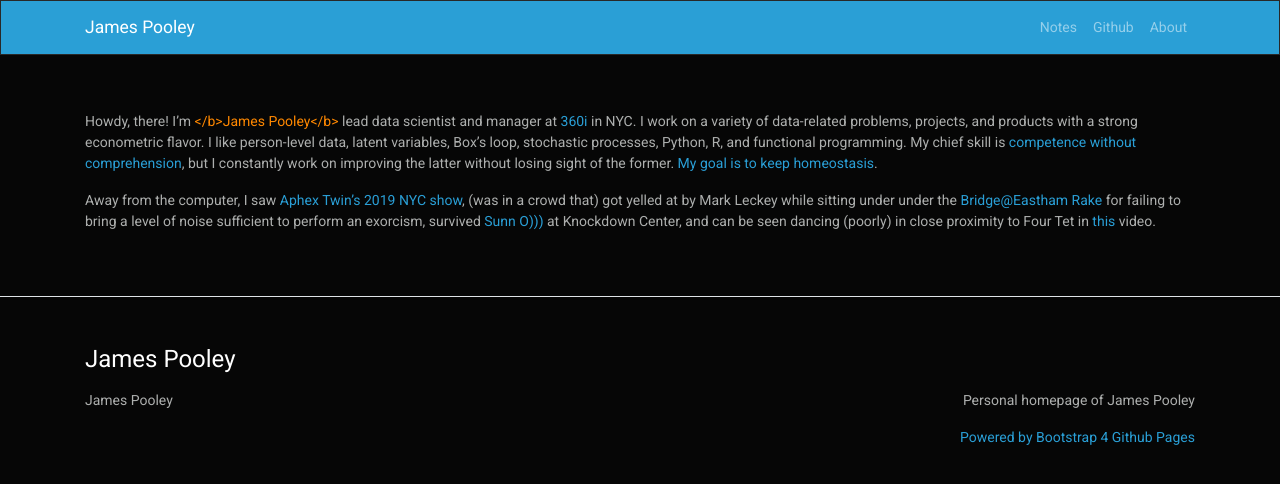
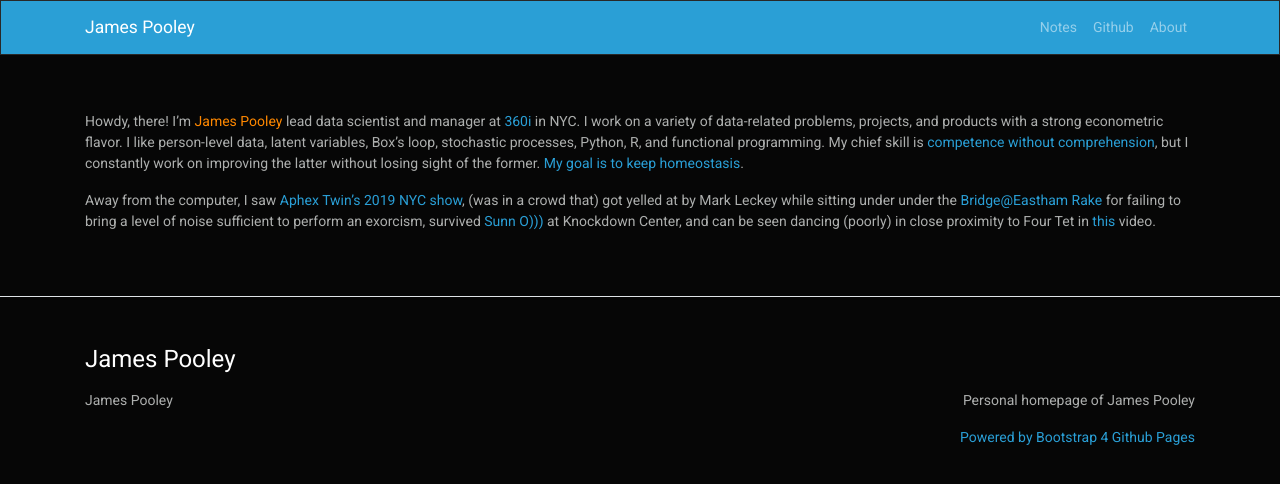
Before and after one commit to jamespooley/archived-jamespooley.github.io, a Jekyll site: the page built from about.md, in a window 1280 px wide. Shown: the top 484 px of the page. Built offline with Jekyll 4.4.1, drawn with Linux system fonts in a browser that asks for light colours; our own code applies the rules of GitHub Pages for plain Markdown files.

Commit message:
Fix bad bold name

```diff
--- a/about.md
+++ b/about.md
@@ -1,4 +1,4 @@
-Howdy, there! I'm <span class="text-warning"></b>James Pooley</b></span>
+Howdy, there! I'm <span class="text-warning">James Pooley</span>
 lead data scientist and manager at [360i](https://360i.com/capabilities/analytics/) in NYC. I work on a variety of
 data-related problems, projects, and products with a strong econometric flavor. I like person-level data, latent variables, Box's loop, stochastic processes, Python, R, and functional programming. My chief skill is [competence without comprehension](https://www.theatlantic.com/technology/archive/2012/06/-a-perfect-and-beautiful-machine-what-darwins-theory-of-evolution-reveals-about-artificial-intelligence/258829/),
 but I constantly work on improving the latter without losing sight of the former. [My goal is to keep
```
